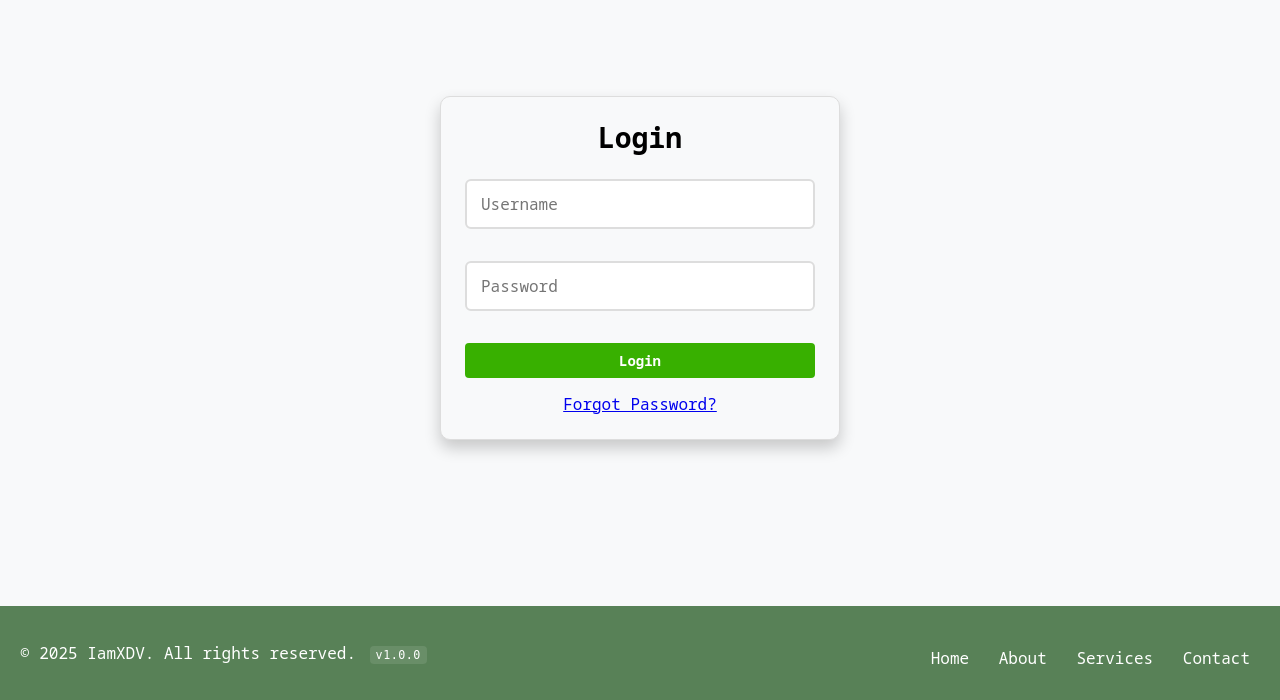
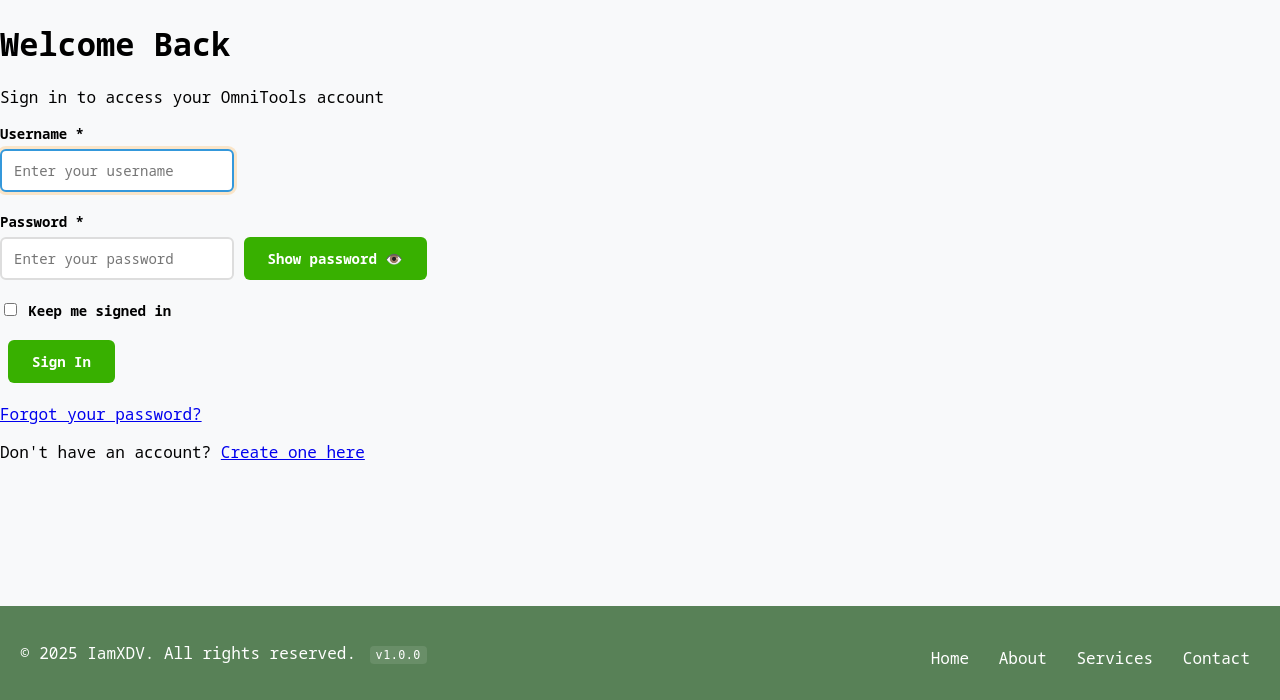
Before and after one commit to iamxdv30/TheOmnitool, a Flask app: template templates/login.html in a window 1280 px wide. Shown: the part 100-800 px from the top of the page. Run offline with Flask 3, Linux system fonts and the light colour scheme; the template is opened without the code that fills it, so the values that code supplies are empty; parts of the project's set-up code (start-up, migrations or seed data) failed here and were passed over.

Commit message:
Update auth templates: login page redesign and email template year bump

```diff
--- a/templates/email/email_verification.html
+++ b/templates/email/email_verification.html
@@ -41,7 +41,7 @@
         <!-- Footer -->
         <div style="text-align: center; padding-top: 20px; border-top: 2px solid #f0f0f0; margin-top: 20px;">
             <p style="color: #666666; font-size: 12px;">
-                &copy; 2024 OmniTools. All rights reserved.
+                &copy; 2025 OmniTools. All rights reserved.
             </p>
         </div>
     </div>
--- a/templates/login.html
+++ b/templates/login.html
@@ -1,7 +1,10 @@
 {% extends "base.html" %}
 
+{% block title %}Login - OmniTools{% endblock %}
+
 {% block styles %}
-<link rel="stylesheet" href="{{ url_for('static', filename='css/login.css') }}">
+{{ super() }}
+<link rel="stylesheet" href="{{ url_for('static', filename='css/auth.css') }}">
 {% endblock %}
 
 {% block scripts %}
@@ -10,41 +13,152 @@
 <script src="{{ url_for('static', filename='js/utils/ajax.js') }}"></script>
 <script src="{{ url_for('static', filename='js/utils/ui.js') }}"></script>
 
+<!-- Captcha component -->
+<script src="{{ url_for('static', filename='js/components/captcha.js') }}"></script>
+
 <!-- Page-specific script -->
 <script src="{{ url_for('static', filename='js/pages/login.js') }}"></script>
+
+{% if captcha_enabled %}
+<!-- reCAPTCHA API -->
+<script>
+    window.RECAPTCHA_SITE_KEY = '{{ captcha_site_key }}';
+</script>
+<script src="https://www.google.com/recaptcha/api.js?onload=onRecaptchaLoad&render=explicit" async defer></script>
+{% endif %}
 {% endblock %}
 
 {% block content %}
-    <div class="login-container">
-      <h1>Login</h1>
+<div class="auth-container">
+    <div class="auth-card">
+        <div class="auth-header">
+            <h1>Welcome Back</h1>
+            <p>Sign in to access your OmniTools account</p>
+        </div>
 
-      {% with messages = get_flashed_messages(with_categories=true) %}
-        {% if messages %}
-            {% for category, message in messages %}
-                {% if message %}
-                <div class="flash-message {{ category }}">
-                    {{ message }}
+        {% include '_flash_messages.html' %}
+
+        <form method="POST" action="{{ url_for('auth.login') }}" class="auth-form" id="loginForm" novalidate>
+            <!-- Username Field -->
+            <div class="form-group">
+                <label for="username" class="form-label">Username *</label>
+                <input
+                    type="text"
+                    id="username"
+                    name="username"
+                    class="form-input"
+                    value="{{ form_data.username if form_data else '' }}"
+                    required
+                    autocomplete="username"
+                    placeholder="Enter your username"
+                    autofocus
+                >
+                <div class="field-error" id="usernameError"></div>
+            </div>
+
+            <!-- Password Field -->
+            <div class="form-group">
+                <label for="password" class="form-label">Password *</label>
+                <div class="password-input-wrapper">
+                    <input
+                        type="password"
+                        id="password"
+                        name="password"
+                        class="form-input"
+                        required
+                        autocomplete="current-password"
+                        placeholder="Enter your password"
+                    >
+                    <button type="button" class="password-toggle" id="passwordToggle">
+                        <span class="sr-only">Show password</span>
+                        👁️
+                    </button>
+                </div>
+                <div class="field-error" id="passwordError"></div>
+            </div>
+
+            <!-- Captcha Section -->
+            {% if captcha_enabled %}
+            <div class="form-group">
+                <label class="form-label">Verification *</label>
+                <div class="captcha-wrapper">
+                    <div id="recaptcha-container" data-captcha></div>
+                </div>
+                <div class="field-error" id="captchaError"></div>
             </div>
             {% endif %}
-            {% endfor %}
-        {% endif %}
-      {% endwith %}
 
-      <form method="POST" novalidate>
+            <!-- Remember Me -->
             <div class="form-group">
-              <div id="username-error" class="error-message" style="display: none;"></div>
-              <input type="text" name="username" id="username" placeholder="Username" required>
+                <label class="checkbox-label">
+                    <input type="checkbox" id="remember_me" name="remember_me" class="checkbox-input">
+                    <span class="checkbox-custom"></span>
+                    <span class="checkbox-text">Keep me signed in</span>
+                </label>
             </div>
+
+            <!-- Submit Button -->
             <div class="form-group">
-              <div id="password-error" class="error-message" style="display: none;"></div>
-              <input type="password" name="password" id="password" placeholder="Password" required>
+                <button type="submit" class="btn btn-primary btn-full" id="submitBtn">
+                    <span class="btn-text">Sign In</span>
+                    <span class="btn-loading" style="display: none;">
+                        <span class="loading-spinner"></span>
+                        Signing In...
+                    </span>
+                </button>
             </div>
-          <input type="hidden" name="role" value="user">
-          <button type="submit">Login</button>
+
+            <!-- Action Links -->
+            <div class="auth-actions">
+                <a href="{{ url_for('auth.forgot_password') }}" class="auth-link">Forgot your password?</a>
+            </div>
+
+            <!-- Registration Link -->
+            <div class="auth-footer">
+                <p>Don't have an account? <a href="{{ url_for('auth.register') }}" class="auth-link">Create one here</a></p>
+            </div>
         </form>
 
-      <div style="text-align: center; margin-top: 15px;">
-          <a href="{{ url_for('auth.forgot_password') }}">Forgot Password?</a>
+        <!-- Email Verification Resend Section -->
+        {% if show_resend_verification %}
+        <div class="verification-notice">
+            <div class="notice-content">
+                <h3>Email Verification Required</h3>
+                <p>Please check your email and click the verification link before logging in.</p>
+                <form method="POST" action="{{ url_for('auth.resend_verification') }}" class="resend-form">
+                    <input type="hidden" name="email" value="{{ user_email }}">
+                    <button type="submit" class="btn btn-secondary">Resend Verification Email</button>
+                </form>
             </div>
         </div>
+        {% endif %}
+
+        <!-- OAuth Login Section (for future implementation) -->
+        <div class="oauth-section" style="display: none;">
+            <div class="oauth-divider">
+                <span>or continue with</span>
+            </div>
+            <div class="oauth-buttons">
+                <button type="button" class="btn btn-oauth btn-google" id="googleLoginBtn">
+                    <svg class="oauth-icon" viewBox="0 0 24 24">
+                        <path fill="#4285F4" d="M22.56 12.25c0-.78-.07-1.53-.2-2.25H12v4.26h5.92c-.26 1.37-1.04 2.53-2.21 3.31v2.77h3.57c2.08-1.92 3.28-4.74 3.28-8.09z"/>
+                        <path fill="#34A853" d="M12 23c2.97 0 5.46-.98 7.28-2.66l-3.57-2.77c-.98.66-2.23 1.06-3.71 1.06-2.86 0-5.29-1.93-6.16-4.53H2.18v2.84C3.99 20.53 7.7 23 12 23z"/>
+                        <path fill="#FBBC05" d="M5.84 14.09c-.22-.66-.35-1.36-.35-2.09s.13-1.43.35-2.09V7.07H2.18C1.43 8.55 1 10.22 1 12s.43 3.45 1.18 4.93l2.85-2.22.81-.62z"/>
+                        <path fill="#EA4335" d="M12 5.38c1.62 0 3.06.56 4.21 1.64l3.15-3.15C17.45 2.09 14.97 1 12 1 7.7 1 3.99 3.47 2.18 7.07l3.66 2.84c.87-2.6 3.3-4.53 6.16-4.53z"/>
+                    </svg>
+                    Continue with Google
+                </button>
+            </div>
+        </div>
+    </div>
+</div>
+
+<script>
+// Initialize page when DOM is ready
+document.addEventListener('DOMContentLoaded', function() {
+    if (window.LoginPage) {
+        window.LoginPage.init();
+    }
+});
+</script>
 {% endblock %}
```
Lines whose indentation alone changed are shown as unchanged.
